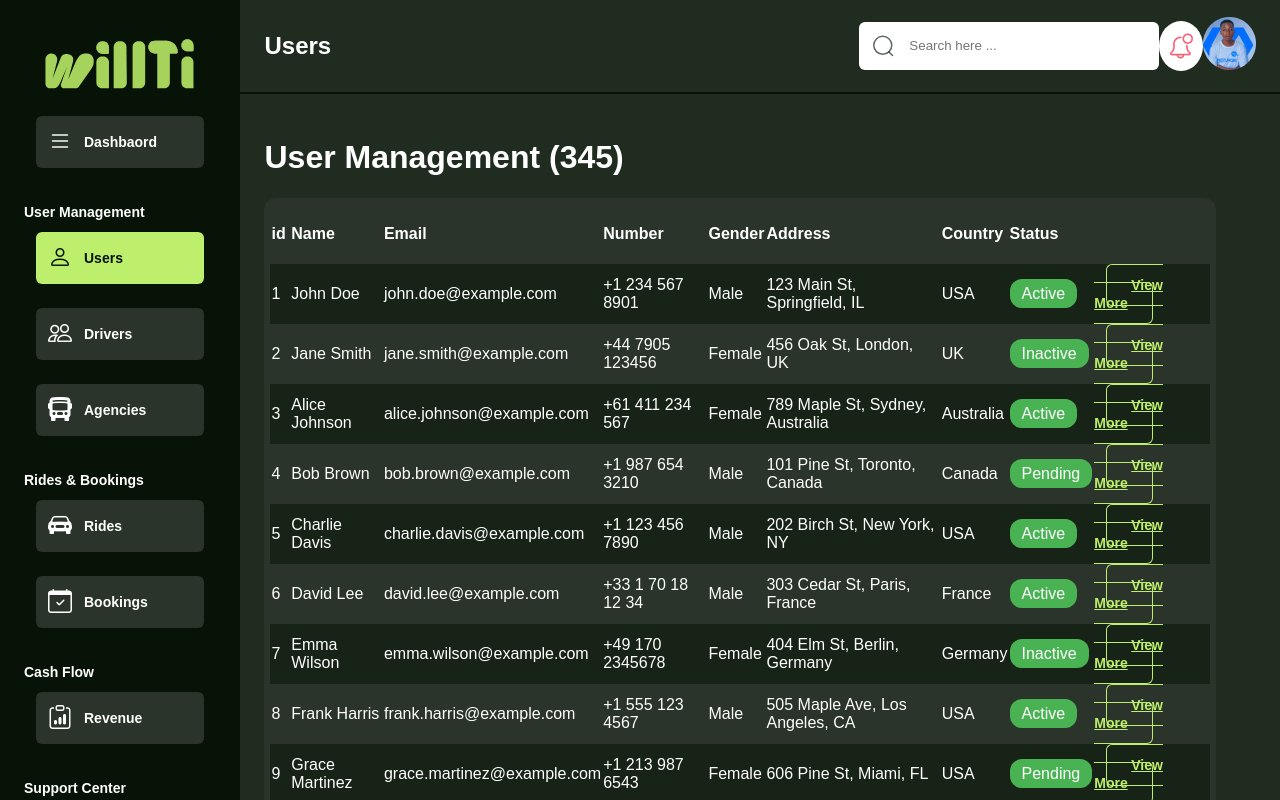
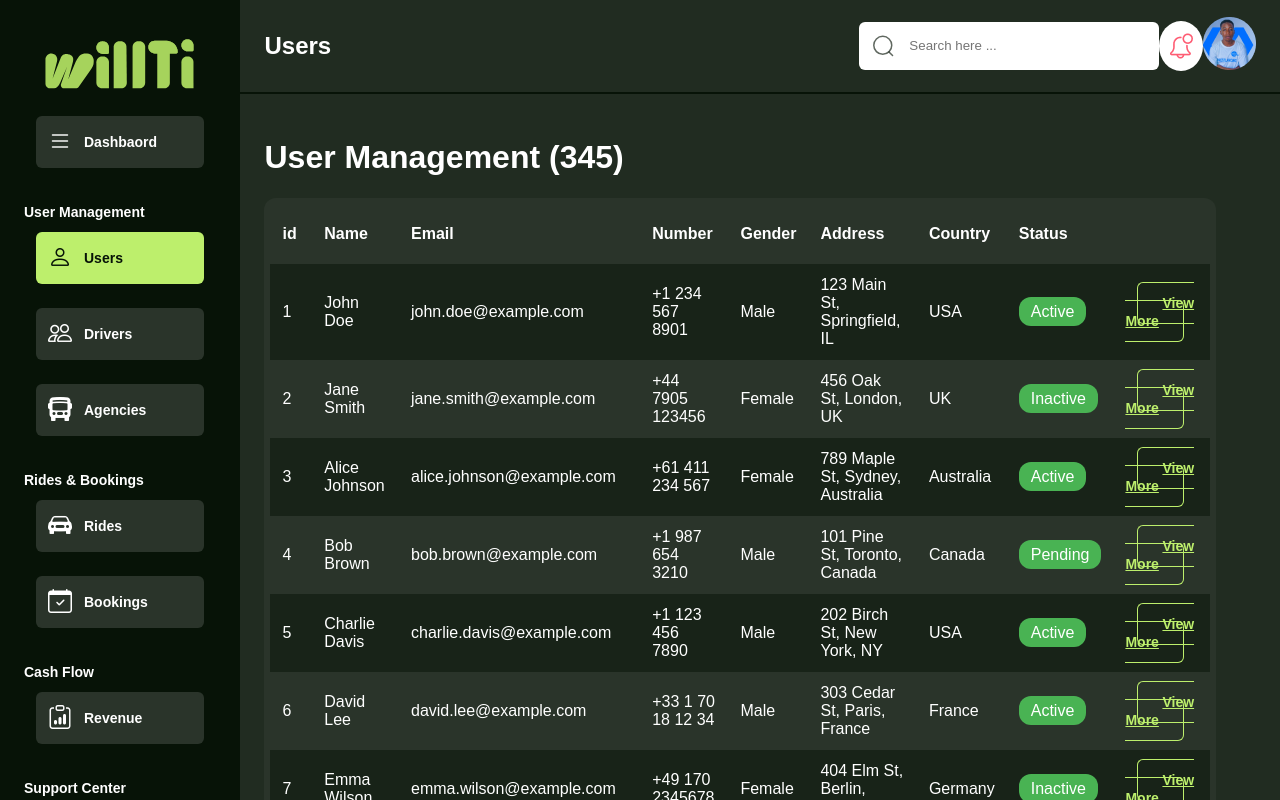
Before and after one commit to CarlTeclancing/willti-admin-ui, a React (Vite) app: page /dashboard/users in a window 1280 px wide. Shown: the top 800 px of the page. Built offline with nearby package versions, Linux system fonts and the light colour scheme.

Commit message:
updated changes to the table padding

```diff
--- a/src/App.css
+++ b/src/App.css
@@ -117,12 +117,20 @@ td{
   cursor: pointer;
   background-color: var(--table-row-1);
   padding: 12px;
-
+  border-radius: 12px;
 }
 .table-r2{
   width: 100%;
   cursor: pointer;
   background-color: var(--table-row-2);
   padding: 12px;
+  border-radius: 12px;
 
 }
+tr th{
+  padding: 12px;
+}
+.table-r1 td, .table-r2 td{
+  padding: 12px;
+
+}
```
